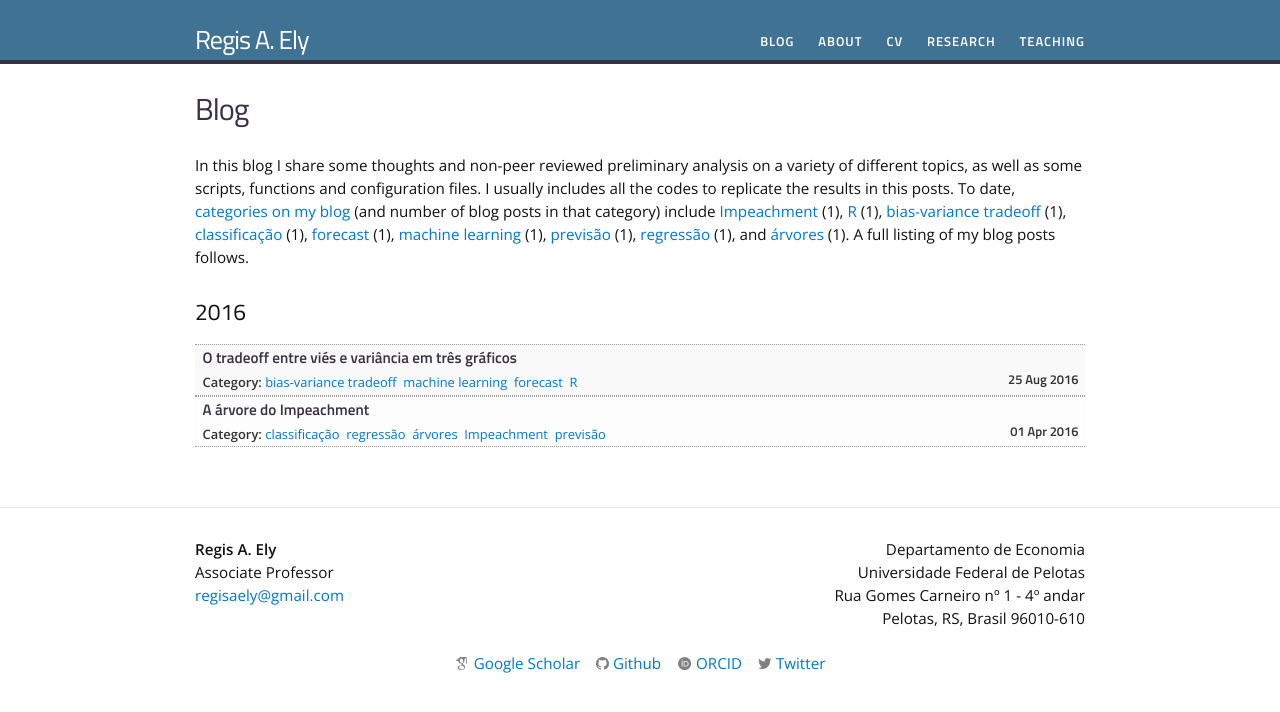
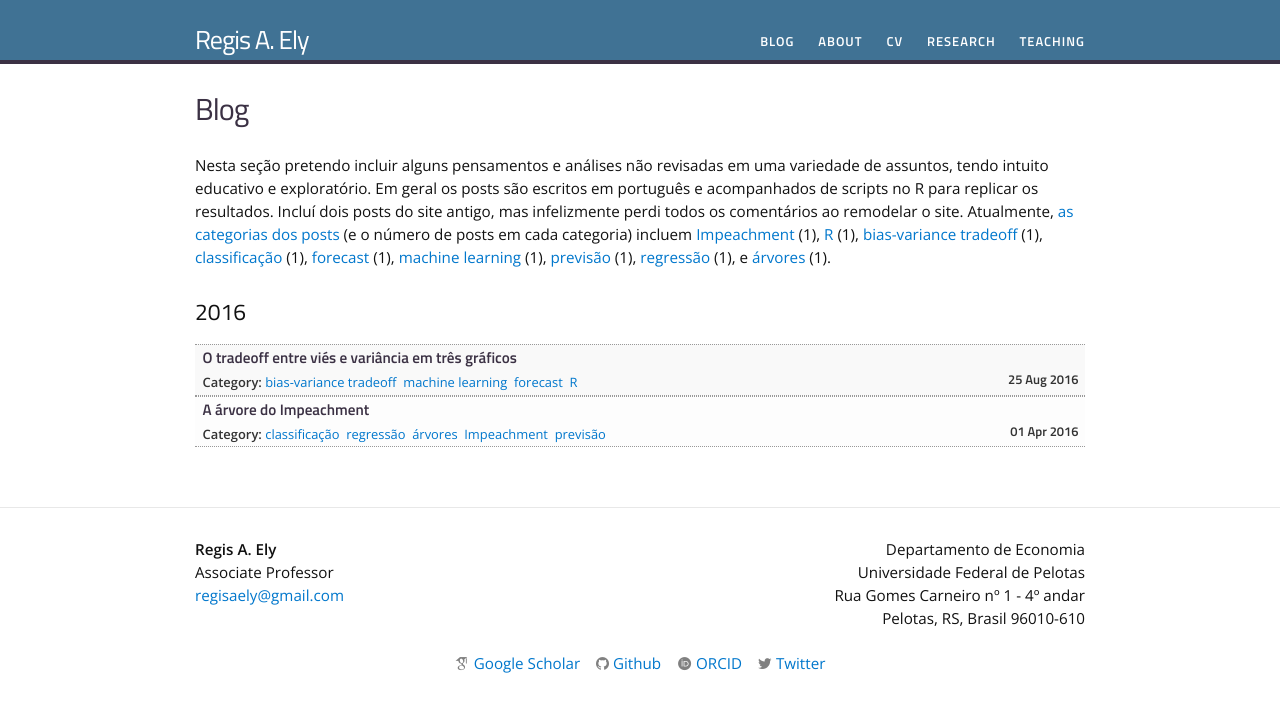
Before and after one commit to regisely/regisely.github.io, a Jekyll site: the page built from blog.md, in a window 1280 px wide. Shown: the top 712 px of the page. Built offline with Jekyll 4.4.1, drawn with Linux system fonts in a browser that asks for light colours; nearby versions of some CDN libraries; some web fonts are replaced.

Commit message:
Change blog page

```diff
--- a/blog.md
+++ b/blog.md
@@ -4,7 +4,7 @@ title: Blog
 permalink: /blog/
 ---
 
-In this blog I share some thoughts and non-peer reviewed preliminary analysis on a variety of different topics, as well as some scripts, functions and configuration files. I usually includes all the codes to replicate the results in this posts. To date, <a href="/categories">categories on my blog</a> (and number of blog posts in that category) include {% assign sorted_cats = site.categories | sort  %}{% for category in sorted_cats %}{% if forloop.last == true %}and {% endif %}<a href="/categories/#{{category[0]}}" style="font-weight:normal;"> {{category[0] | camelcase }}</a> ({{ category[1].size  }}){% if forloop.last == false %}, {% endif %}{% endfor %}. A full listing of my blog posts follows.
+Nesta seção pretendo incluir alguns pensamentos e análises não revisadas em uma variedade de assuntos, tendo intuito educativo e exploratório. Em geral os posts são escritos em português e acompanhados de scripts no R para replicar os resultados. Incluí dois posts do site antigo, mas infelizmente perdi todos os comentários ao remodelar o site. Atualmente, <a href="/categories">as categorias dos posts</a> (e o número de posts em cada categoria) incluem {% assign sorted_cats = site.categories | sort  %}{% for category in sorted_cats %}{% if forloop.last == true %}e {% endif %}<a href="/categories/#{{category[0]}}" style="font-weight:normal;"> {{category[0] | camelcase }}</a> ({{ category[1].size  }}){% if forloop.last == false %}, {% endif %}{% endfor %}.
 
 <ul id="archive">
 {% for post in site.posts %}
```
